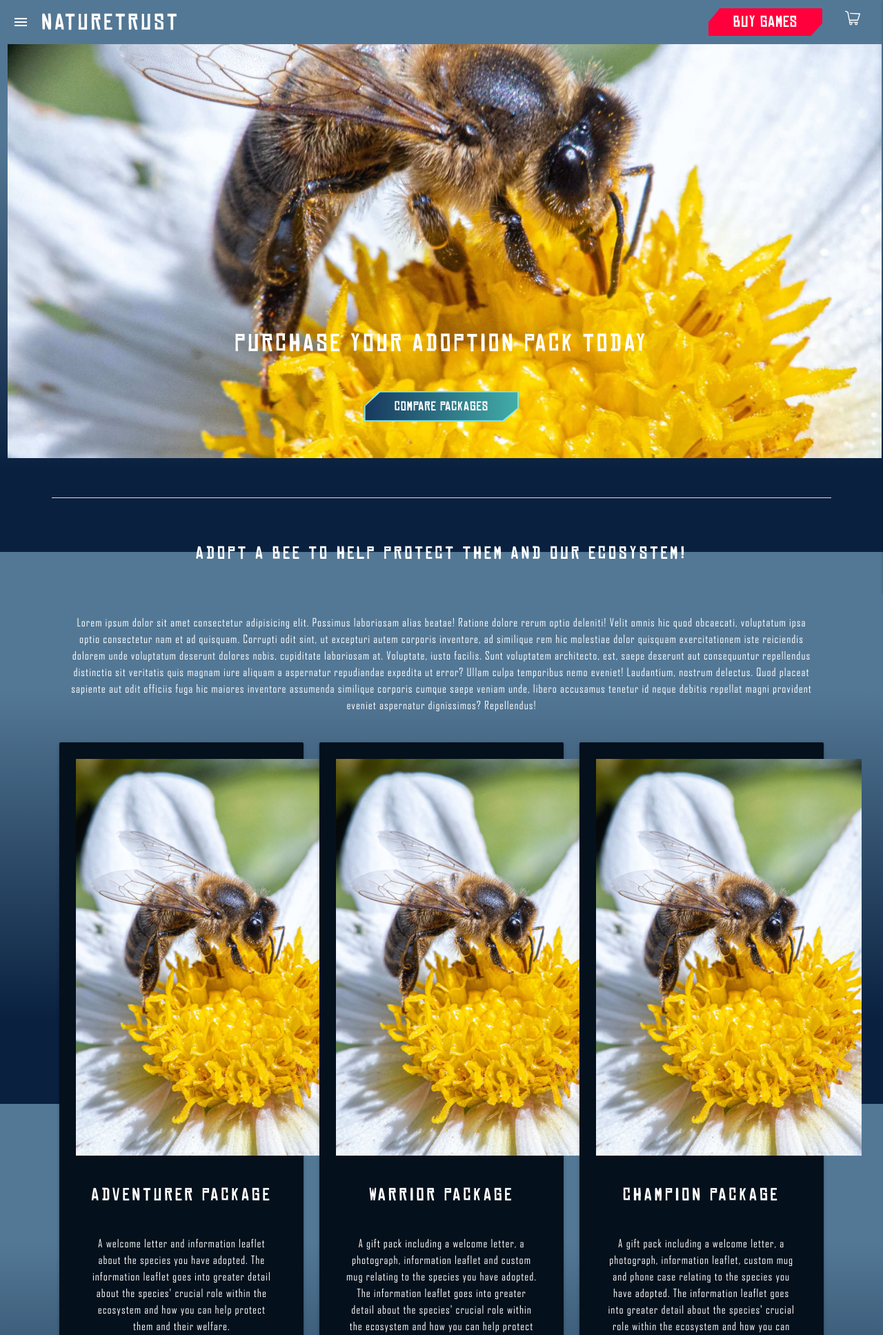
After one commit to Code-Institute-Submissions/Code-Institute-Submissions-naturetrust_SepResub, a Django app: page /adoption/adopt/bee in a window 1280 px wide. The commit adds this page. Shown: the top 1935 px of the page at 69% size. Run offline with Django 3.2, Linux system fonts and the light colour scheme; data comes from the database, SQL or seed files in the repository; parts of the project's set-up code (start-up, migrations or seed data) failed here and were passed over.

Commit message:
Add buy package page for Adoption app

```diff
--- /dev/null
+++ b/adoption/templates/adoption/adoption-packages.html
@@ -0,0 +1,101 @@
+{% extends "base.html" %}
+{% load static %}
+
+{% block content %}
+<section id="adoptAnimal">
+    <div class="header-container">
+        <!-- Adoption cover -->
+        <div class="row">
+            <div class="col s12 center">
+                {% if animal.image %}
+                    <img src="{{ animal.image.url }}" alt="{{ animal.animal }}"
+                    class="animal-details-img"></a>
+                {% else %}
+                    <img src="{{ MEDIA_URL }}noimage.jpg" alt="{{ animal.animal }}"
+                    class="game-details-img"></a>
+                {% endif %}
+            </div>
+        </div>
+        <div class="row hero-text">
+            <h4 class="title my-5">Purchase your adoption pack today</h4>
+            <!-- See packages button -->
+            <a href="#!" class="btn btn-cyan btn-folded-corners game-details-btn">
+                <span class="border-hack"></span>
+                <span class="btn-text">Compare Packages</span>
+            </a>
+        </div>
+    </div>
+    <div class="details-and-editions">
+    <div class="divider my-5"></div>
+        <!-- Adoption details -->
+        <div class="row my-5">
+            <div class="col s12">
+                <h5 class="title center">Adopt a {{ animal.animal }} to help protect them and our ecosystem!</h5>
+            </div>
+        </div>
+        <div class="row">
+            <div class="col s12 center">
+                <p>
+                    Lorem ipsum dolor sit amet consectetur adipisicing elit. Possimus laboriosam alias beatae! Ratione dolore rerum
+                    optio deleniti! Velit omnis hic quod obcaecati, voluptatum ipsa optio consectetur nam et ad quisquam.
+                    Corrupti odit sint, ut excepturi autem corporis inventore, ad similique rem hic molestiae dolor quisquam
+                    exercitationem iste reiciendis dolorem unde voluptatum deserunt dolores nobis, cupiditate laboriosam at. Voluptate,
+                    iusto facilis.
+                    Sunt voluptatem architecto, est, saepe deserunt aut consequuntur repellendus distinctio sit veritatis quis magnam
+                    iure aliquam a aspernatur repudiandae expedita ut error? Ullam culpa temporibus nemo eveniet! Laudantium, nostrum
+                    delectus.
+                    Quod placeat sapiente aut odit officiis fuga hic maiores inventore assumenda similique corporis cumque saepe veniam
+                    unde, libero accusamus tenetur id neque debitis repellat magni provident eveniet aspernatur dignissimos?
+                    Repellendus!
+                </p>
+            </div>
+        </div>
+        <!-- Packages -->
+        <div class="row" id="adoptionPackages">
+            {% for package in packages %}
+                <div class="col s12 m6 l4">
+                    <div class="card-panel" style="background-color: #04101B;">
+                        <!-- Adoption cover -->
+                        <div class="row">
+                            <div class="col s12 center">
+                                {% if animal.image %}
+                                    <img src="{{ animal.image.url }}" alt="{{ animal.animal }}"
+                                    class="game-details-img"></a>
+                                {% else %}
+                                    <img src="{{ MEDIA_URL }}noimage.jpg" alt="{{ animal.animal }}"
+                                    class="game-details-img"></a>
+                                {% endif %}
+                            </div>
+                        </div>
+                        <!-- Package name -->
+                        <div class="row">
+                            <div class="col s12 center">
+                                <h5 class="title">{{ package.friendly_name }}</h5>
+                            </div>
+                        </div>
+                        <!-- Package details -->
+                        <div class="row">
+                            <div class="col s12 center">
+                                <p>{{ package.desc }}</p>
+                            </div>
+                        </div>
+                        <!-- Buy Package -->
+                        <form action="{% url 'add_to_cart' package.pk %}" method="POST" class="update-cart">
+                            {% csrf_token %}
+                            <!-- The quantity is 1 by default-->
+                            <input type="hidden" name="quantity" value="1">
+                            <input type="hidden" name="product_type" value="game">
+                            <input type="hidden" name="redirect_url" value="{{ request.path }}">
+                            <div class="row">
+                                <div class="col s12">
+                                    <button type="submit" value="Buy Now" class="btn purchase-btn btn-folded-corners">Buy Now <span>£{{ package.price }}</span></button>
+                                </div>
+                            </div>
+                        </form>
+                    </div>
+                </div>
+            {% endfor %}
+        </div>
+    </div>
+</section>
+{% endblock %}
--- a/adoption/templates/adoption/adoptions.html
+++ b/adoption/templates/adoption/adoptions.html
@@ -50,13 +50,13 @@
                             <div class="card-content">
                                 <p class="center">{{ animal.desc }}</p>
                             </div>
-                            <div class="card-action">
+                        <div class="card-action">
                                 <div class="row">
                                     <div class="col s5">
                                         <a href="#!" class="text-link">More info</a>
                                     </div>
                                     <div class="col s7">
-                                        <a href="#!" class="btn btn-cyan img-overlay-btn btn-folded-corners">
+                                        <a href="{% url 'adopt' animal.animal %}" class="btn btn-cyan img-overlay-btn btn-folded-corners">
                                             <span class="border-hack"></span>
                                             <span class="btn-text">Adopt Now</span>
                                         </a>
--- a/adoption/urls.py
+++ b/adoption/urls.py
@@ -5,4 +5,5 @@ from . import views
 
 urlpatterns = [
     path('', views.all_adoptions, name='adoptions'),
+    path('adopt/<animal>', views.adoption_package, name='adopt'),
 ]
--- a/adoption/views.py
+++ b/adoption/views.py
@@ -1,5 +1,5 @@
-from django.shortcuts import render
-from .models import Adoption
+from django.shortcuts import get_object_or_404, render
+from .models import Adoption, Package
 
 
 def all_adoptions(request):
@@ -14,3 +14,18 @@ def all_adoptions(request):
     }
 
     return render(request, template, context)
+
+
+def adoption_package(request, animal):
+    """ A view to purchase an adoption package """
+
+    animal = get_object_or_404(Adoption, animal=animal)
+    packages = Package.objects.all()
+
+    template = 'adoption/adoption-packages.html'
+    context = {
+        'animal': animal,
+        'packages': packages,
+    }
+
+    return render(request, template, context)
--- a/static/css/base.css
+++ b/static/css/base.css
@@ -571,6 +571,47 @@ Adoption page styles
     border-radius: 10px;
     margin: auto;
     border: 2px solid #42AFAA;
+}
+
+/* ======================================================
+Adopt an animal page styles
+====================================================== */
+
+#adoptionPackages .header-container {
+    background-color: #0A2033;
+}
+
+.animal-details-img {
+    width: 99vw;
+    height: 75vh;
+    object-fit: cover;
+}
+
+#adoptAnimal .hero-text {
+    position: absolute;
+    top: 65%;
+    left: 50%;
+    transform: translate(-50%, -50%);
+}
+
+#adoptAnimal .btn-folded-corners {
+    width: 225px;
+}
+
+#adoptAnimal .btn-folded-corners span {
+    font-size: 18px !important;
+}
+
+#adoptionPackages .purchase-btn,
+#gameEditions .purchase-btn {
+    width: auto !important;
+    padding: 0 32px !important;
+}
+
+#adoptionPackages .purchase-btn span,
+#gameEditions .purchase-btn span {
+    font-size: 28px !important;
+    padding-left: 15px;
 }
 
 /* ======================================================
```
